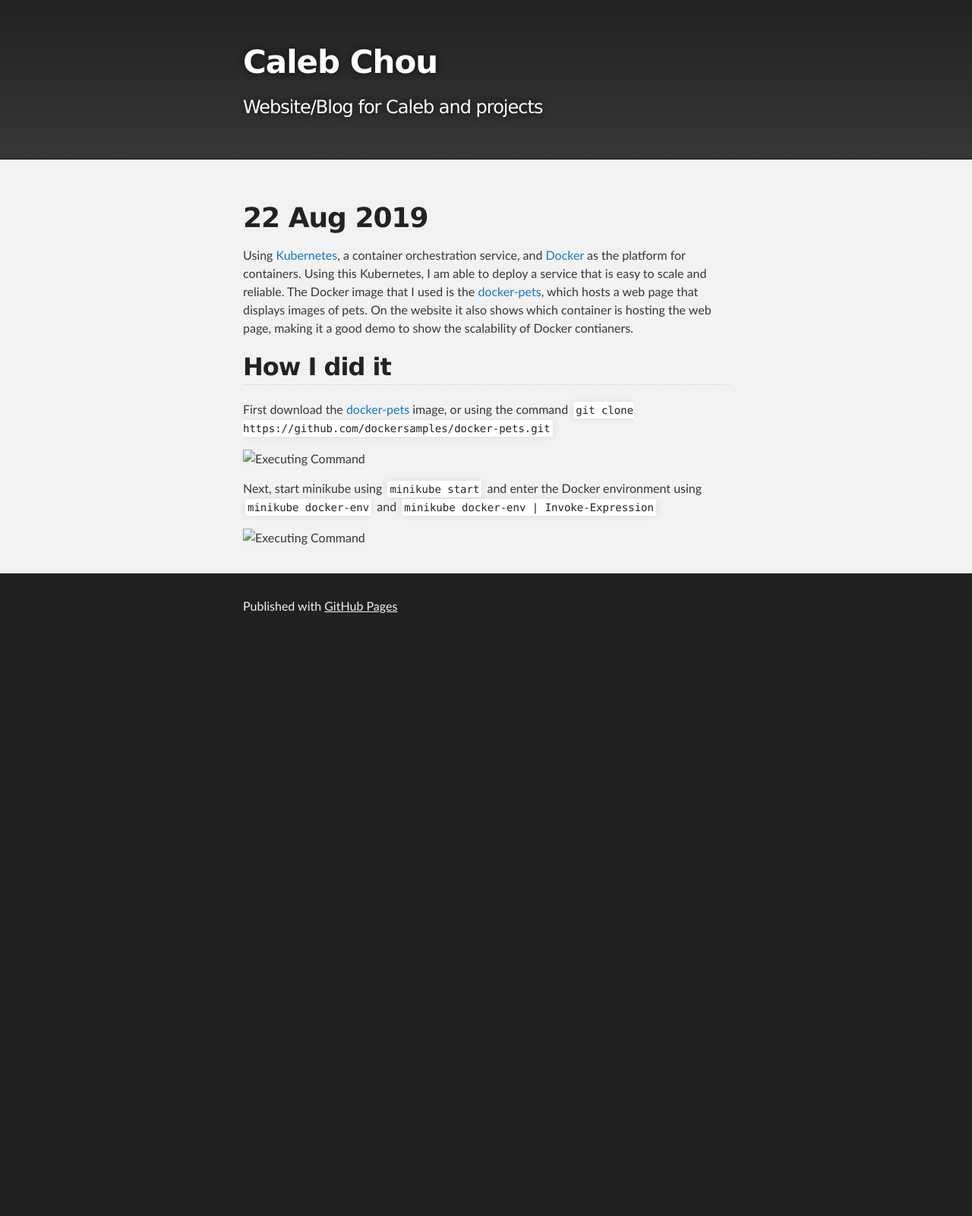
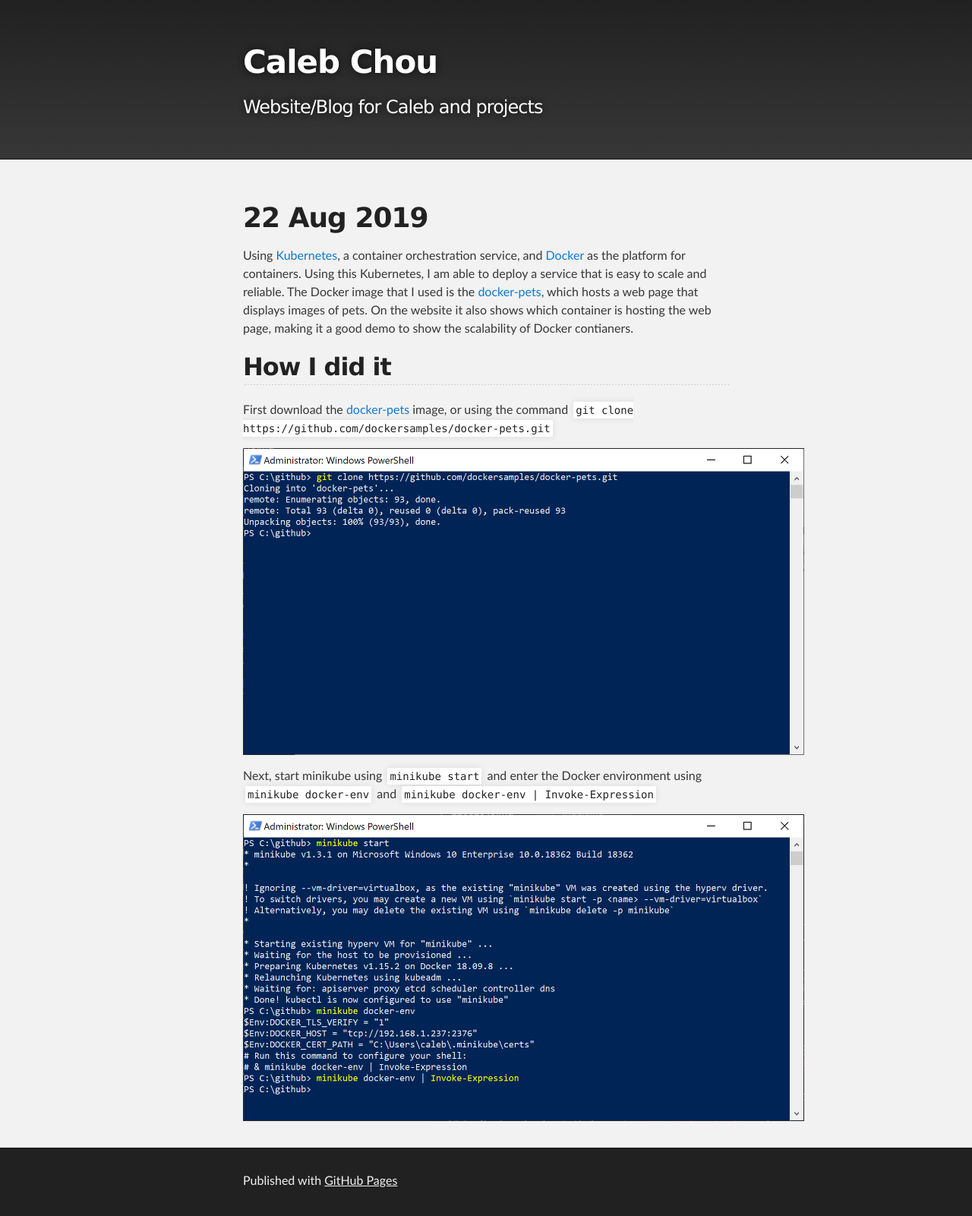
Before and after one commit to caleb-chou/caleb-chou.github.io, a Jekyll site: the page built from blogs/22082019.md, in a window 1280 px wide. Shown: the whole page at 76% size. Built offline with Jekyll 4.4.1, drawn with Linux system fonts in a browser that asks for light colours; our own code applies the rules of GitHub Pages for plain Markdown files; before the commit the page ends 900 px from its top, so only the background shows below that.

Commit message:
fixed wrong path

```diff
--- a/blogs/22082019.md
+++ b/blogs/22082019.md
@@ -8,8 +8,8 @@ Using [Kubernetes](https://kubernetes.io/), a container orchestration service, a
 ## How I did it
 First download the [docker-pets](https://github.com/dockersamples/docker-pets) image, or using the command `git clone https://github.com/dockersamples/docker-pets.git`
 
-![Executing Command](./assets/images/22082019/docker-pets-clone.png)
+![Executing Command](../assets/images/22082019/docker-pets-clone.png)
 
 Next, start minikube using `minikube start` and enter the Docker environment using `minikube docker-env` and `minikube docker-env | Invoke-Expression`
 
-![Executing Command](./assets/images/22082019/minikube-start.png)
+![Executing Command](../assets/images/22082019/minikube-start.png)
```
